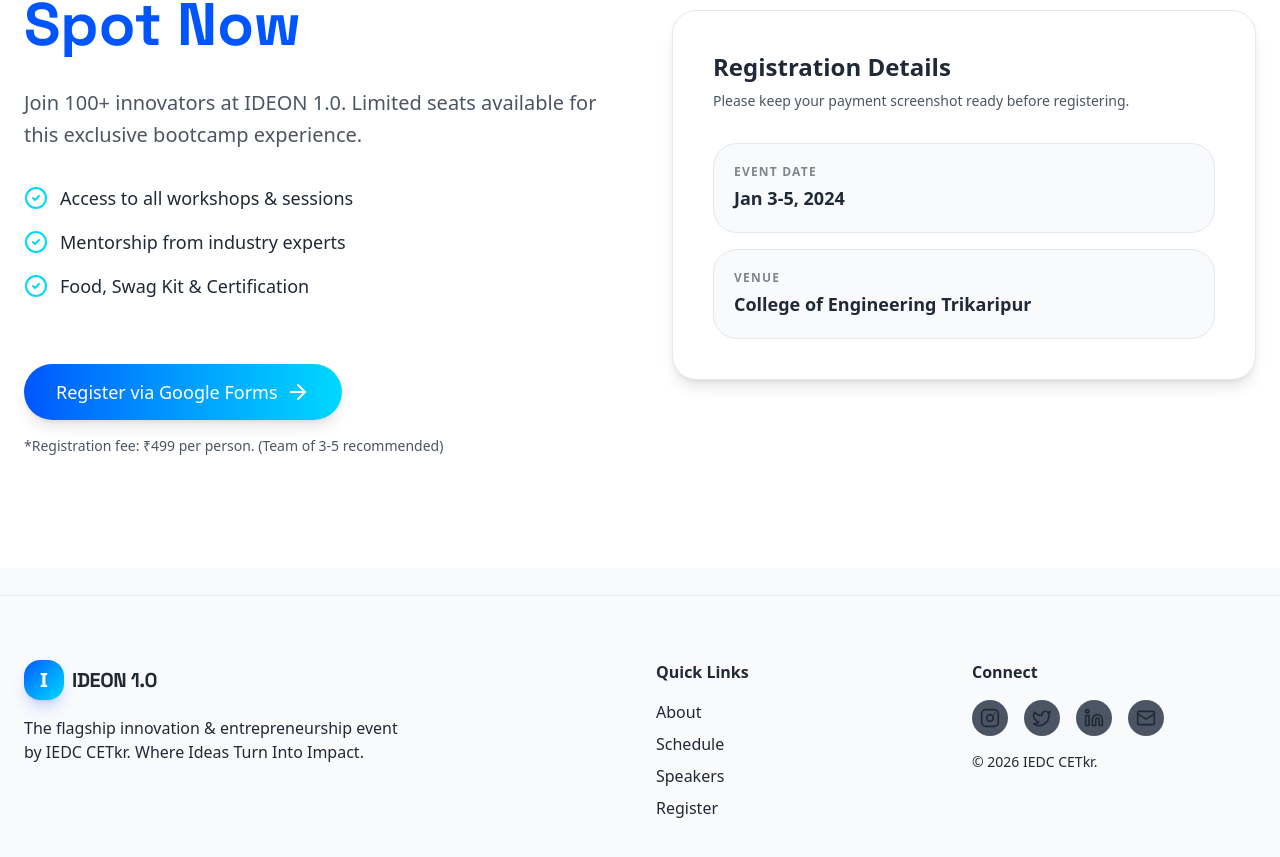
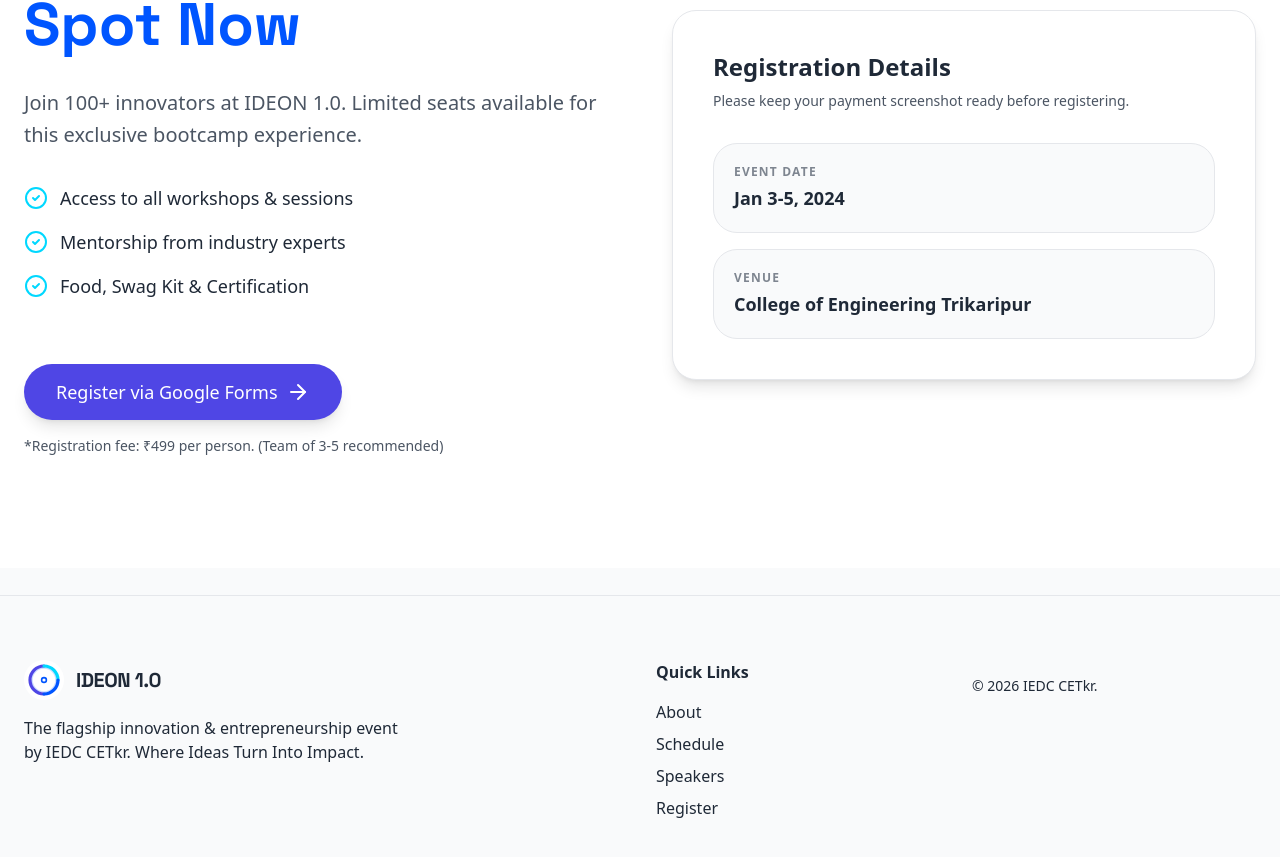
Before and after one commit to kethu-x86/Ideon, a Next.js app: page /register in a window 1280 px wide. Shown: the part 285-1142 px from the top of the page. Built offline with nearby package versions, Linux system fonts and the light colour scheme.

Commit message:
Fix colors

```diff
--- a/app/globals.css
+++ b/app/globals.css
@@ -11,6 +11,8 @@
   --color-surface: var(--surface);
   --color-surface-alt: var(--surface-alt);
   --color-border-subtle: var(--border-subtle);
+  --color-tertiary: #4F46E5;
+  --color-tertiary-soft: #EEF2FF;
 
   --font-sans: var(--font-inter);
   --font-heading: var(--font-space-grotesk);
@@ -50,6 +52,10 @@
   --border: #E5E7EB;
   /* slate-200 */
   --border-subtle: #E5E7EB;
+
+  /* Professional Indigo (Tertiary) */
+  --tertiary: #4F46E5;
+  --tertiary-soft: #EEF2FF;
 }
 
 body {
--- a/app/register/page.tsx
+++ b/app/register/page.tsx
@@ -33,7 +33,7 @@ export default function RegisterPage() {
                         </div>
 
                         <div className="pt-8">
-                            <Button size="lg" variant="default" className="w-full md:w-auto text-lg h-14 px-8 rounded-full shadow-lg" asChild>
+                            <Button size="lg" variant="tertiary" className="w-full md:w-auto text-lg h-14 px-8 rounded-full shadow-lg" asChild>
                                 <Link href="https://forms.google.com" target="_blank">
                                     Register via Google Forms <ArrowRight className="ml-2" />
                                 </Link>
--- a/components/layout/footer.tsx
+++ b/components/layout/footer.tsx
@@ -1,5 +1,6 @@
 import Link from "next/link";
 import { Twitter, Instagram, Linkedin, Mail } from "lucide-react";
+import { Logo } from "@/components/ui/logo";
 
 export function Footer() {
     return (
@@ -7,9 +8,9 @@ export function Footer() {
             <div className="container mx-auto px-4 md:px-6">
                 <div className="grid grid-cols-1 md:grid-cols-4 gap-8">
                     <div className="md:col-span-2">
-                        <Link href="/" className="flex items-center gap-2 mb-4">
-                            <div className="w-10 h-10 rounded-xl bg-gradient-to-br from-primary to-accent flex items-center justify-center text-white font-bold text-xl shadow-lg shadow-primary/20">
-                                I
+                        <Link href="/" className="flex items-center gap-3 mb-4 group">
+                            <div className="w-10 h-10 group-hover:scale-105 transition-transform duration-300">
+                                <Logo />
                             </div>
                             <span className="text-xl font-bold font-heading tracking-tight text-foreground">IDEON 1.0</span>
                         </Link>
@@ -30,21 +31,6 @@ export function Footer() {
                     </div>
 
                     <div>
-                        <h3 className="font-semibold mb-4 text-foreground">Connect</h3>
-                        <div className="flex gap-4">
-                            <Link href="#" className="p-2 rounded-full bg-secondary text-secondary-foreground hover:bg-primary hover:text-primary-foreground transition-colors">
-                                <Instagram size={20} />
-                            </Link>
-                            <Link href="#" className="p-2 rounded-full bg-secondary text-secondary-foreground hover:bg-primary hover:text-primary-foreground transition-colors">
-                                <Twitter size={20} />
-                            </Link>
-                            <Link href="#" className="p-2 rounded-full bg-secondary text-secondary-foreground hover:bg-primary hover:text-primary-foreground transition-colors">
-                                <Linkedin size={20} />
-                            </Link>
-                            <Link href="mailto:contact@ideon.com" className="p-2 rounded-full bg-secondary text-secondary-foreground hover:bg-primary hover:text-primary-foreground transition-colors">
-                                <Mail size={20} />
-                            </Link>
-                        </div>
                         <p className="mt-4 text-sm text-muted-foreground">
                             &copy; {new Date().getFullYear()} IEDC CETkr.
                         </p>
--- a/components/sections/highlights.tsx
+++ b/components/sections/highlights.tsx
@@ -46,15 +46,15 @@ export function Highlights() {
 
             <div className="grid grid-cols-1 md:grid-cols-2 lg:grid-cols-3 gap-8">
                 {highlights.map((item, index) => (
-                    <Card key={index} className="border-border-subtle bg-surface hover:-translate-y-1">
+                    <Card key={index} className="border-border-subtle bg-surface hover:-translate-y-1 hover:border-tertiary/30 hover:shadow-lg hover:shadow-tertiary/5 transition-all duration-300 group">
                         <CardHeader>
-                            <div className="h-14 w-14 rounded-2xl bg-primary-soft flex items-center justify-center mb-6 text-primary group-hover:bg-primary group-hover:text-white transition-colors duration-300">
+                            <div className="h-14 w-14 rounded-2xl bg-primary-soft flex items-center justify-center mb-6 text-primary group-hover:bg-gradient-to-br group-hover:from-tertiary group-hover:to-accent group-hover:text-white transition-all duration-300 shadow-sm group-hover:shadow-md">
                                 <item.icon size={28} />
                             </div>
-                            <CardTitle className="text-xl font-bold">{item.title}</CardTitle>
+                            <CardTitle className="text-xl font-bold group-hover:text-foreground transition-colors">{item.title}</CardTitle>
                         </CardHeader>
                         <CardContent>
-                            <p className="text-secondary leading-relaxed">
+                            <p className="text-secondary leading-relaxed group-hover:text-secondary-foreground/80">
                                 {item.description}
                             </p>
                         </CardContent>
--- a/components/sections/timeline-preview.tsx
+++ b/components/sections/timeline-preview.tsx
@@ -53,7 +53,7 @@ export function TimelinePreview() {
                 {schedulePreview.map((item, index) => (
                     <div key={index} className="relative pl-8 md:pl-16 group">
                         {/* Timeline Dot */}
-                        <div className="absolute -left-[9px] top-2 h-4 w-4 rounded-full bg-surface border-4 border-primary group-hover:scale-125 transition-transform duration-300" />
+                        <div className="absolute -left-[9px] top-2 h-4 w-4 rounded-full bg-surface border-4 border-primary group-hover:border-tertiary group-hover:scale-125 transition-all duration-300 shadow-sm" />
 
                         <div className="flex flex-col md:flex-row gap-6 md:gap-12 items-start bg-surface p-6 rounded-2xl border border-border-subtle shadow-sm hover:shadow-md transition-all">
                             <div className="min-w-[120px] text-center md:text-left">
--- a/components/ui/button.tsx
+++ b/components/ui/button.tsx
@@ -18,7 +18,8 @@ const buttonVariants = cva(
                     "bg-primary-soft text-primary hover:bg-primary/10 shadow-sm",
                 ghost: "hover:bg-primary-soft hover:text-primary",
                 link: "text-primary underline-offset-4 hover:underline",
-                premium: "bg-gradient-to-r from-primary via-[#4F46E5] to-accent text-white hover:opacity-90 shadow-lg shadow-primary/25 border-0 hover:scale-[1.03]"
+                premium: "bg-gradient-to-r from-primary via-[#4F46E5] to-accent text-white hover:opacity-90 shadow-lg shadow-primary/25 border-0 hover:scale-[1.03]",
+                tertiary: "bg-tertiary text-white shadow-md hover:bg-tertiary/90 hover:shadow-lg hover:scale-[1.02] border-0"
             },
             size: {
                 default: "h-11 px-6 py-2 rounded-xl",
--- /dev/null
+++ b/components/ui/logo.tsx
@@ -0,0 +1,58 @@
+import { cn } from "@/lib/utils";
+
+export const Logo = ({ className }: { className?: string }) => {
+    return (
+        <div className={cn("relative flex items-center justify-center", className)}>
+            <svg
+                viewBox="0 0 100 100"
+                fill="none"
+                xmlns="http://www.w3.org/2000/svg"
+                className="w-full h-full"
+            >
+                {/* Background Circle - Soft Light */}
+                <circle cx="50" cy="50" r="50" className="fill-surface" />
+
+                {/* Organic "Nanobanana" Shapes */}
+
+                {/* Shape 1: Electric Blue Swoosh (The Core) */}
+                <path
+                    d="M50 20C66.5685 20 80 33.4315 80 50C80 66.5685 66.5685 80 50 80C33.4315 80 20 66.5685 20 50C20 33.4315 33.4315 20 50 20Z"
+                    className="stroke-primary/20"
+                    strokeWidth="4"
+                />
+
+                {/* Shape 2: Professional Indigo Crescent (The Energy) */}
+                <path
+                    d="M50 15C30.67 15 15 30.67 15 50C15 69.33 30.67 85 50 85"
+                    className="stroke-tertiary"
+                    strokeWidth="8"
+                    strokeLinecap="round"
+                />
+
+                {/* Shape 3: Cyan "Nano" Curve (The Tech) */}
+                <path
+                    d="M85 50C85 30.67 69.33 15 50 15"
+                    className="stroke-accent"
+                    strokeWidth="8"
+                    strokeLinecap="round"
+                />
+
+                {/* Shape 4: Inner Primary Intersect (The Innovation) */}
+                <path
+                    d="M50 85C69.33 85 85 69.33 85 50"
+                    className="stroke-primary"
+                    strokeWidth="8"
+                    strokeLinecap="round"
+                />
+
+                {/* Central "Nano" Dot */}
+                <circle cx="50" cy="50" r="12" className="fill-transparent stroke-foreground" strokeWidth="0" />
+                <circle cx="50" cy="50" r="8" className="fill-primary" />
+                <circle cx="50" cy="50" r="4" className="fill-white" />
+            </svg>
+
+            {/* Glow Effect */}
+            <div className="absolute inset-0 bg-primary/20 blur-xl rounded-full -z-10" />
+        </div>
+    );
+};
```
Also changed, not shown: components/layout/navbar.tsx (+8 -7 lines), components/sections/hero.tsx (+7 -7 lines).
